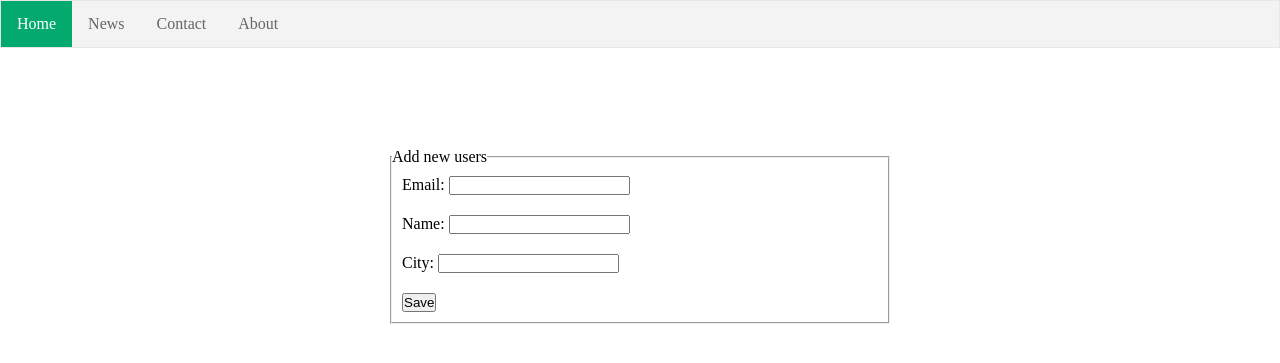
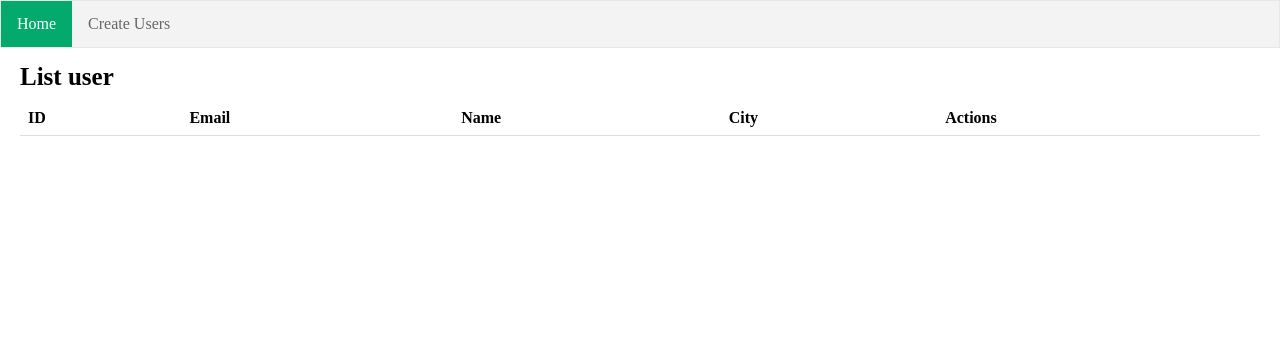
Before and after one commit to Mem2002/BEmobile, a Node server app: page / in a window 1280 px wide. Shown: the top 363 px of the page. Run offline with Node 20, Linux system fonts and the light colour scheme; lists and menus that the app fills with data are empty; some libraries are stand-ins or nearby versions.

Commit message:
input_mongoDB

```diff
--- a/src/controllers/homeController.js
+++ b/src/controllers/homeController.js
@@ -17,9 +17,30 @@ const getHoiDanIT = (req, res) => {
   // res.send("1111111111 vs Nam Anh");
   res.render("sample.ejs"); // tạo ra 1 view động
 };
-const postCreateUser = (req, res) => {
-  console.log(">>> req.body: ", req.body)
-  res.send("Create a new user");
+const postCreateUser = async (req, res) => {
+  // console.log(">>> req.body: ", req.body)
+  let email = req.body.email;
+  let name = req.body.name;
+  let city = req.body.city;
+  console.log(">>> email = ", email, 'name = ', name, 'city = ', city);
+  // c1
+  await User.create({
+    email: email,
+    name: name,
+    city: city
+  })
+// c2:
+  // await User.create({
+  //   email,
+  //   name,
+  //   city
+  // })
+
+   res.send("Create user succeed!");
+};
+
+const getCreatePage = (req, res) => {
+  res.render('create.ejs')
 };
 // const postCreateUser = async(req,res) =>{
 //   let email = req.body.email;
@@ -48,4 +69,5 @@ module.exports = {
   getABC,
   getHoiDanIT,
   postCreateUser,
+  getCreatePage
 };
--- a/src/models/User.js
+++ b/src/models/User.js
@@ -9,5 +9,5 @@ const userSchema = new mongoose.Schema({
 });
 
 //create database
-const User = mongoose.model("User", userSchema);
+const User = mongoose.model("user", userSchema);
 module.exports = User; //Kitten là một tên object tượng trưng cho data lưu trữ
--- a/src/routers/web.js
+++ b/src/routers/web.js
@@ -1,5 +1,5 @@
 const express = require("express");
-const { getHomepage, getABC, getHoiDanIT, postCreateUser } = require("../controllers/homeController");
+const { getHomepage, getABC, getHoiDanIT, postCreateUser, getCreatePage } = require("../controllers/homeController");
 const router = express.Router();
 // router.Method('/route', handler)
 //khai báo route
@@ -11,6 +11,7 @@ router.get("/hoidanit", getHoiDanIT);
 
 // router.get('/create', getCreatePage);
 // router.get('/update/:id', getUpdatePage);
+router.get("/create", getCreatePage);
 
 router.post('/create-user', postCreateUser);
 
--- a/src/views/home.ejs
+++ b/src/views/home.ejs
@@ -5,41 +5,69 @@
     <title>Home Page</title>
     <link rel="stylesheet" href="/css/styles.css">
 </head>
+<style>
+    .table-container {
+    padding: 15px 20px;
+}
+.title {
+    font-size: 25px;
+    font-weight: 600;
+    padding-bottom: 10px;
+}
+    table {
+      border-collapse: collapse;
+      width: 100%;
+    }
+
+    th, td {
+      padding: 8px;
+      text-align: left;
+      border-bottom: 1px solid #ddd;
+    }
+
+    tr:hover {background-color: #ccc;}
+    </style>
 
 <body>
     <ul>
-        <li><a class="active" href="#home">Home</a></li>
-        <li><a href="#news">News</a></li>
-        <li><a href="#contact">Contact</a></li>
-        <li><a href="#about">About</a></li>
+        <li><a class="active" href="/">Home</a></li>
+        <li><a href="/create">Create Users</a></li>
       </ul>
-      <div class="form-add-new">
-        <form action="/create-user" method="POST">
-            <fieldset>
-                <legend>Add new users</legend>
+      <div class="table-container">
+        <div class="title">
+            List user
+        </div>
 
-            <div class="input-group">
-                <label >Email: </label>
-                <input type="text" id="emailId" name="email"/>
-                <!-- server dựa vào name để lấy giá trị -->
-
-            </div>
-            <div class="input-group">
-                <label >Name: </label>
-                <input type="text"name="myname"/>
-
-            </div>
-            <div class="input-group">
-                <label >City: </label>
-                <input type="text" name="city"/>
-
-            </div>
-            <div>
-                <button> Save </button>
-            </div>
-            </fieldset>
-         </form>
-
-      </div>
+      <table>
+        <tr>
+          <th>ID</th>
+          <th>Email</th>
+          <th>Name</th>
+          <th>City</th>
+          <th>Actions</th>
+        </tr>
+        <!-- <tr>
+          <td>Peter</td>
+          <td>Griffin</td>
+          <td>$100</td>
+          <td>$100</td>
+        </tr> -->
+        <!-- <tr>
+          <td>Lois</td>
+          <td>Griffin</td>
+          <td>$150</td>
+        </tr> -->
+        <!-- <tr>
+          <td>Joe</td>
+          <td>Swanson</td>
+          <td>$300</td>
+        </tr> -->
+        <!-- <tr>
+          <td>Cleveland</td>
+          <td>Brown</td>
+          <td>$250</td>
+        </tr> -->
+      </table>
+    </div>
 </body>
 </html>
```
Also changed, not shown: src/views/create.ejs (+43 -0 lines).
